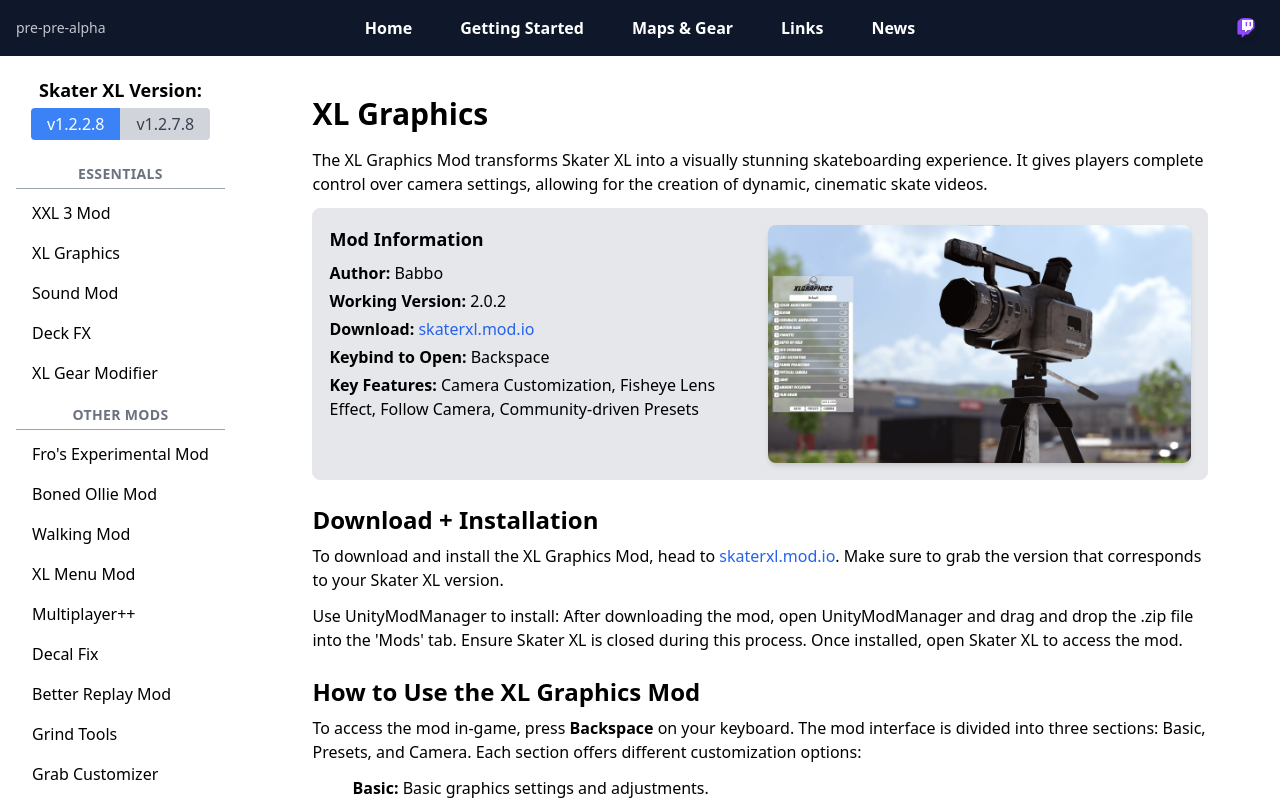
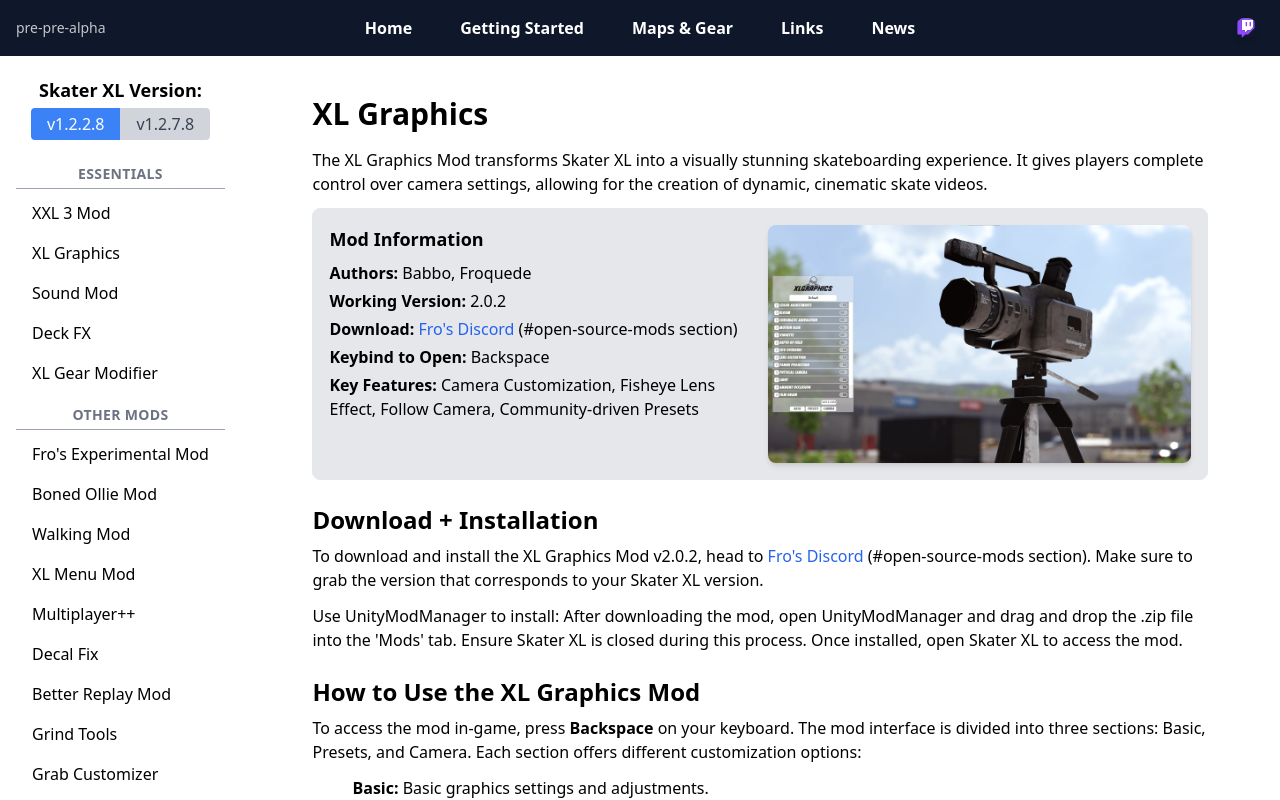
Before and after one commit to ShawnEdgell/skaterxl-mod-docs, a SvelteKit app: page /Public/XLGraphics in a window 1280 px wide. Built offline with nearby package versions, Linux system fonts and the light colour scheme.

Commit message:
updated public guides

```diff
--- a/src/routes/Alpha/About/+page.svelte
+++ b/src/routes/Alpha/About/+page.svelte
@@ -17,11 +17,11 @@
 
     <h2>UnityModManager</h2>
     <p>
-      For version 1.2.2.8: <a class="text-blue-600" href="https://www.nexusmods.com/site/mods/21?tab=files&file_id=2224" target="_blank" rel="noopener noreferrer">UnityMod Managerv0.27.4</a>
+      For version 1.2.2.8: <a class="text-blue-600" href="https://www.nexusmods.com/site/mods/21?tab=files&file_id=2224" target="_blank" rel="noopener noreferrer">UnityModManager v0.27.4</a>
     </p>
     <div class="warning">
       <p>
-        ⚠️ Other versions of UnityModManager may not work with 1.2.7.8, so make sure to use the one linked above. Delete your old mod manager before installing the new one.
+        <b>⚠️ Warning:</b> Other versions of UnityModManager may not work with 1.2.7.8, so make sure to use the one linked above. Always delete old mod managers before installing a new one.
       </p>
     </div>
 
--- a/src/routes/GettingStarted/+page.svelte
+++ b/src/routes/GettingStarted/+page.svelte
@@ -22,7 +22,6 @@
       <p><strong>Note:</strong> You can easily check your current game version in the lower left corner upon launching Skater XL.</p>
   </div>
 
-
   <h2>2. Changing Skater XL Versions</h2>
   <p>Switching between Skater XL versions is straightforward via Steam:</p>
   <ol class="list-decimal ml-4">
@@ -45,7 +44,7 @@
   </ul>
 
   <div class="warning">
-    <p><strong>Warning:</strong> Ensure you download the UnityModManager version that matches your Skater XL version. Failure to do so may result in mods not working. Uninstall any previous mod manager versions before installing a new one.</p>
+    <p><strong>⚠️ Warning:</strong> Ensure you download the UnityModManager version that matches your Skater XL version. Failure to do so may result in mods not working. Uninstall any previous mod manager versions before installing a new one.</p>
   </div>
 
   <h3 class="pb-2">Installation Steps:</h3>
--- a/src/routes/Links/+page.svelte
+++ b/src/routes/Links/+page.svelte
@@ -7,14 +7,14 @@
 
     <h2>UnityModManager</h2>
     <p>
-      For Skater XL version 1.2.2.8: <a href="https://www.nexusmods.com/site/mods/21?tab=files&file_id=2224" target="_blank" rel="noopener noreferrer">UnityMod Managerv0.27.4</a>
+      For Skater XL version 1.2.2.8: <a href="https://www.nexusmods.com/site/mods/21?tab=files&file_id=2224" target="_blank" rel="noopener noreferrer">UnityModManager v0.27.4</a>
     </p>
     <p>
       For Skater XL version 1.2.7.8: <a href="https://www.nexusmods.com/site/mods/21?tab=files&file_id=2314" target="_blank" rel="noopener noreferrer">UnityModManager v0.27.7</a>
     </p>
     <div class="warning">
       <p>
-        ⚠️ Choosing the right version is mandatory for your mods to work. Delete your old mod manager before using one of these.
+        ⚠️ Choosing the right version is mandatory for your mods to work. Always delete old mod managers before installing a new one.
       </p>
     </div>
 
--- a/src/routes/Public/About/+page.svelte
+++ b/src/routes/Public/About/+page.svelte
@@ -21,7 +21,7 @@
     </p>
     <div class="warning">
       <p>
-        ⚠️ Other versions of UnityModManager may not work with 1.2.7.8, so make sure to use the one linked above. Delete your old mod manager before installing the new one.
+        <b>⚠️ Warning:</b> Other versions of UnityModManager may not work with 1.2.7.8, so make sure to use the one linked above. Always delete old mod managers before installing a new one.
       </p>
     </div>
 
--- a/src/routes/Public/BetterReplayMod/+page.svelte
+++ b/src/routes/Public/BetterReplayMod/+page.svelte
@@ -25,7 +25,7 @@
 
   <h2>Download + Installation</h2>
   <p>
-    Download the Better Replay Mod from <a href="https://mod.io/g/skaterxl/m/better-replay-mod" class="text-blue-600 hover:underline" target="_blank" rel="noopener noreferrer">skaterxl.mod.io</a>. Ensure it is compatible with your version of Skater XL.
+    Download the Better Replay Mod from <a href="https://mod.io/g/skaterxl/m/better-replay-mod" class="text-blue-600 hover:underline" target="_blank" rel="noopener noreferrer">skaterxl.mod.io</a>. Click "View Other Versions" to find v2.1.0. Ensure it is compatible with your version of Skater XL.
   </p>
   <p>
     Install using UnityModManager: Drag and drop the .zip file into the 'Mods' tab with Skater XL closed. Launch the game to access the mod.
--- a/src/routes/Public/DeckTools/+page.svelte
+++ b/src/routes/Public/DeckTools/+page.svelte
@@ -14,7 +14,7 @@
       <h3 class="mb-2 mt-0">Mod Information</h3>
       <p class="mb-1"><b>Author:</b> Guru</p>
       <p class="mb-1"><b>Working Version:</b> 0.0.2</p>
-      <p class="mb-1"><b>Download:</b> <a href="https://discord.com/invite/RDh7tg2Bs5" class="text-blue-600 hover:underline" target="_blank" rel="noopener noreferrer">Guru's Discord</a></p>
+      <p class="mb-1"><b>Download:</b> <a href="https://discord.com/invite/RDh7tg2Bs5" class="text-blue-600 hover:underline" target="_blank" rel="noopener noreferrer">Guru's Discord</a> (#deck-tools section)</p>
       <p class="mb-1"><b>Keybind to Open:</b> CTRL + D</p>
       <p class="mb-1"><b>Key Features:</b> Customizable Decks, Trucks, Wheels, Adjustable Truck Tightness</p>
     </div>
@@ -26,7 +26,7 @@
 
   <h2>Download + Installation</h2>
   <p>
-    Download Deck Tools from <a href="https://discord.com/invite/RDh7tg2Bs5" class="text-blue-600 hover:underline" target="_blank" rel="noopener noreferrer">Guru's Discord</a>.
+    Download Deck Tools from <a href="https://discord.com/invite/RDh7tg2Bs5" class="text-blue-600 hover:underline" target="_blank" rel="noopener noreferrer">Guru's Discord</a> (#deck-tools section).
     Ensure the version matches your Skater XL game version.
   </p>
   <p>
--- a/src/routes/Public/FroMod/+page.svelte
+++ b/src/routes/Public/FroMod/+page.svelte
@@ -27,7 +27,7 @@
 
   <h2>Download + Installation</h2>
   <p>
-    Download Fro's Experimental Mod from <a href="https://mod.io/g/skaterxl/m/fros-experimental-mod" class="text-blue-600 hover:underline" target="_blank" rel="noopener noreferrer">skaterxl.mod.io</a>. Ensure the version matches your Skater XL game version.
+    Download Fro's Experimental Mod from <a href="https://mod.io/g/skaterxl/m/fros-experimental-mod" class="text-blue-600 hover:underline" target="_blank" rel="noopener noreferrer">skaterxl.mod.io</a>. Click "View Other Versions" to find v2.0.1. Ensure the version matches your Skater XL game version.
   </p>
   <p>
     Install using UnityModManager: Drag and drop the .zip file into the 'Mods' tab with Skater XL closed. Launch Skater XL to access the mod.
--- a/src/routes/Public/GrindTools/+page.svelte
+++ b/src/routes/Public/GrindTools/+page.svelte
@@ -25,7 +25,7 @@
 
   <h2>Download + Installation</h2>
   <p>
-    Download the Grind Tools Mod from <a href="https://mod.io/g/skaterxl/m/grind-tools" class="text-blue-600 hover:underline" target="_blank" rel="noopener noreferrer">skaterxl.mod.io</a>. Make sure it aligns with your Skater XL version.
+    Download the Grind Tools Mod from <a href="https://mod.io/g/skaterxl/m/grind-tools" class="text-blue-600 hover:underline" target="_blank" rel="noopener noreferrer">skaterxl.mod.io</a>. Click "View Other Versions" to find v2.0.1. Make sure it aligns with your Skater XL version.
   </p>
   <p>
     Install using UnityModManager: Drag and drop the .zip file into the 'Mods' tab with Skater XL closed. Relaunch the game to access the mod.
--- a/src/routes/Public/XLGraphics/+page.svelte
+++ b/src/routes/Public/XLGraphics/+page.svelte
@@ -11,9 +11,9 @@
   <div class="flex flex-col md:flex-row p-4 border bg-gray-200 rounded-lg">
     <div class="flex-1 md:mr-4">
       <h3 class="mb-2 mt-0">Mod Information</h3>
-      <p class="mb-1"><b>Author:</b> Babbo</p>
+      <p class="mb-1"><b>Authors:</b> Babbo, Froquede</p>
       <p class="mb-1"><b>Working Version:</b> 2.0.2</p>
-      <p class="mb-1"><b>Download: </b><a href="https://mod.io/g/skaterxl/m/xlgraphics" class="text-blue-600 hover:underline" target="_blank" rel="noopener noreferrer">skaterxl.mod.io</a>
+      <p class="mb-1"><b>Download: </b><a href="https://discord.gg/mBJ5wCchVm" class="text-blue-600 hover:underline" target="_blank" rel="noopener noreferrer">Fro's Discord</a> (#open-source-mods section)</p>
       <p class="mb-1"><b>Keybind to Open:</b> Backspace</p>
       <p class="mb-1"><b>Key Features:</b> Camera Customization, Fisheye Lens Effect, Follow Camera, Community-driven Presets</p>
     </div>
@@ -26,7 +26,7 @@
 
   <h2>Download + Installation</h2>
   <p>
-    To download and install the XL Graphics Mod, head to <a href="https://mod.io/g/skaterxl/m/xlgraphics" class="text-blue-600 hover:underline" target="_blank" rel="noopener noreferrer">skaterxl.mod.io</a>. Make sure to grab the version that corresponds to your Skater XL version.
+    To download and install the XL Graphics Mod v2.0.2, head to <a href="https://discord.gg/mBJ5wCchVm" class="text-blue-600 hover:underline" target="_blank" rel="noopener noreferrer">Fro's Discord</a> (#open-source-mods section). Make sure to grab the version that corresponds to your Skater XL version.
   </p>
   <p>
     Use UnityModManager to install: After downloading the mod, open UnityModManager and drag and drop the .zip file into the 'Mods' tab. Ensure Skater XL is closed during this process. Once installed, open Skater XL to access the mod.
--- a/src/routes/Public/XLMenuMod/+page.svelte
+++ b/src/routes/Public/XLMenuMod/+page.svelte
@@ -13,7 +13,7 @@
     <div class="flex-1 md:mr-4">
       <h3 class="mb-2 mt-0">Mod Information</h3>
       <p class="mb-1"><b>Author:</b> mcbtay</p>
-      <p class="mb-1"><b>Working Version:</b> 2.6.3</p>
+      <p class="mb-1"><b>Working Version:</b> 2.6.3 (see instructions below)</p>
       <p class="mb-1"><b>Download: </b><a href="https://mod.io/g/skaterxl/m/xlmenumod" class="text-blue-600 hover:underline" target="_blank" rel="noopener noreferrer">skaterxl.mod.io</a></p>
       <p class="mb-1"><b>Key Features:</b> Custom Folder Structures, Preview Images for Maps, Auto-load Map DLL's, Advanced Sorting</p>
     </div>
@@ -25,11 +25,16 @@
 
   <h2>Download + Installation</h2>
   <p>
-    Download the XL Menu Mod from <a href="https://mod.io/g/skaterxl/m/xlmenumod" class="text-blue-600 hover:underline" target="_blank" rel="noopener noreferrer">skaterxl.mod.io</a>. Ensure your Skater XL version is compatible with the mod.
+    Download the XL Menu Mod v2.6.2 from <a href="https://mod.io/g/skaterxl/m/xlmenumod" class="text-blue-600 hover:underline" target="_blank" rel="noopener noreferrer">skaterxl.mod.io</a>.
   </p>
   <p>
-    Install using UnityModManager: Simply drag and drop the .zip file into the 'Mods' tab with Skater XL closed. Open the game to access the mod.
+    Install using UnityModManager: Drag and drop the .zip file into the 'Mods' tab with Skater XL closed. Launch the game to access the mod.
   </p>
+  <div class="note">
+    <p><strong>Note:</strong> To ensure the mod functions correctly, manually update it in UnityModManager by right-clicking and selecting 'Update' after installation. This will change it to v2.6.3. You will likely need to restart UnityModManager to see this update option.</p>
+    <p>If you encounter issues, using v2.6.2 should resolve them.</p>
+  </div>
+
 
   <h2>How to Use the XL Menu Mod</h2>
   <p>
```
